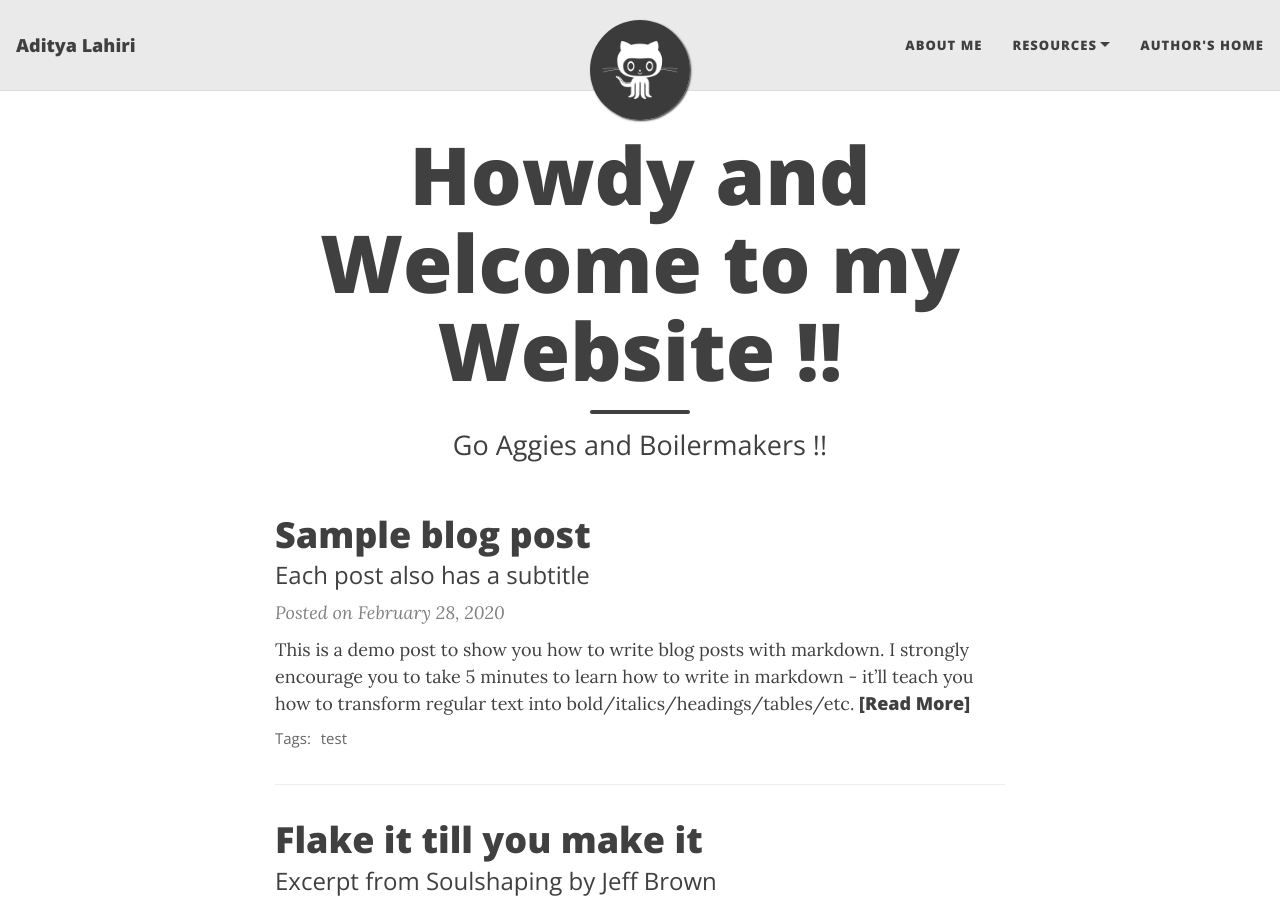
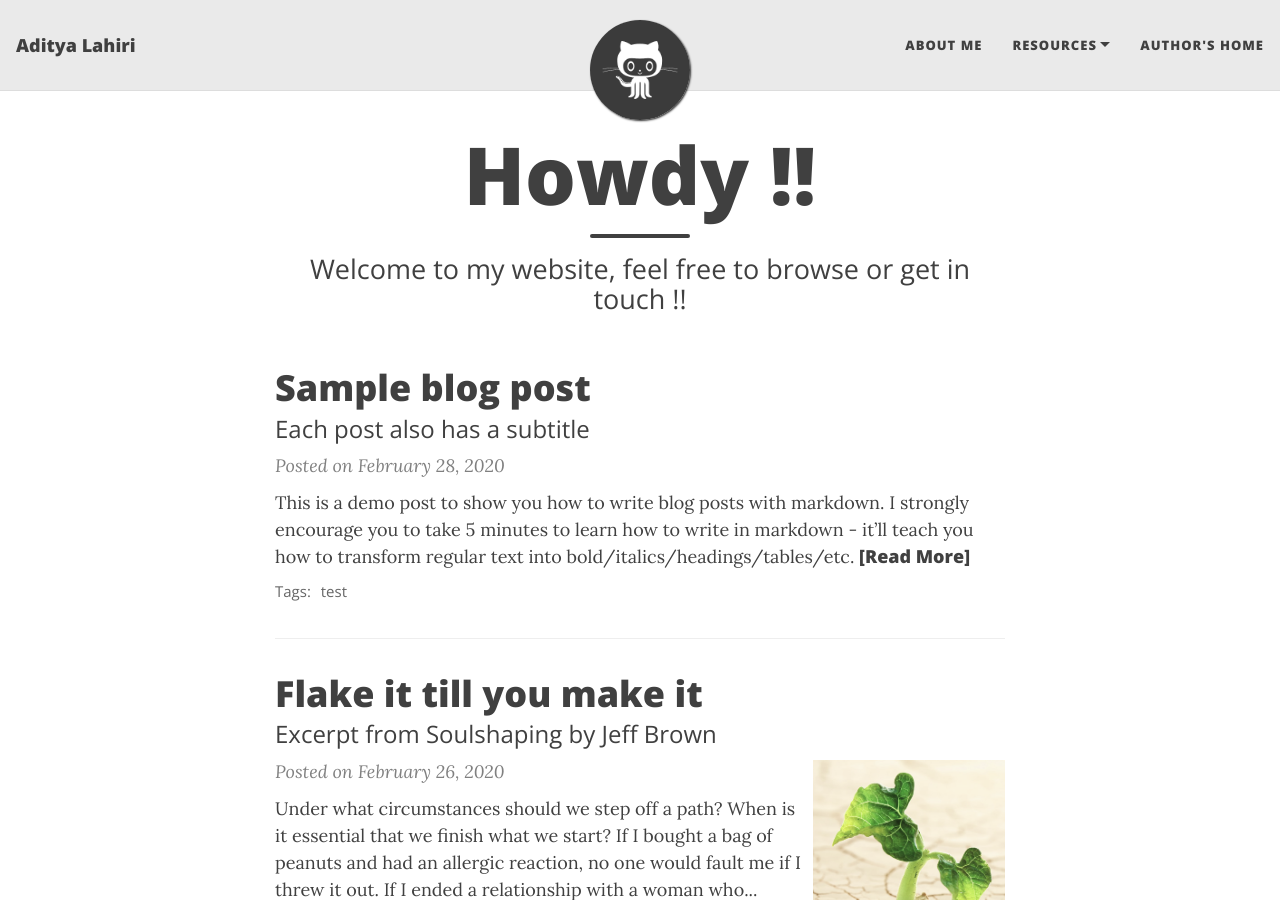
Before and after one commit to adilahiri/adilahiri.github.io, a Jekyll site: the page built from index.html, in a window 1280 px wide and 900 px high. Built offline with Jekyll 4.4.1, drawn with Linux system fonts in a browser that asks for light colours; nearby versions of some CDN libraries; the list of posts is cut into pages by our own code.

Commit message:
Update index.html

```diff
--- a/index.html
+++ b/index.html
@@ -1,5 +1,5 @@
 ---
 layout: home
-title: Howdy and Welcome to my Website !!
-subtitle: Go Aggies and Boilermakers !!
+title: Howdy !!
+subtitle: Welcome to my website, feel free to browse or get in touch !!
 ---
```
